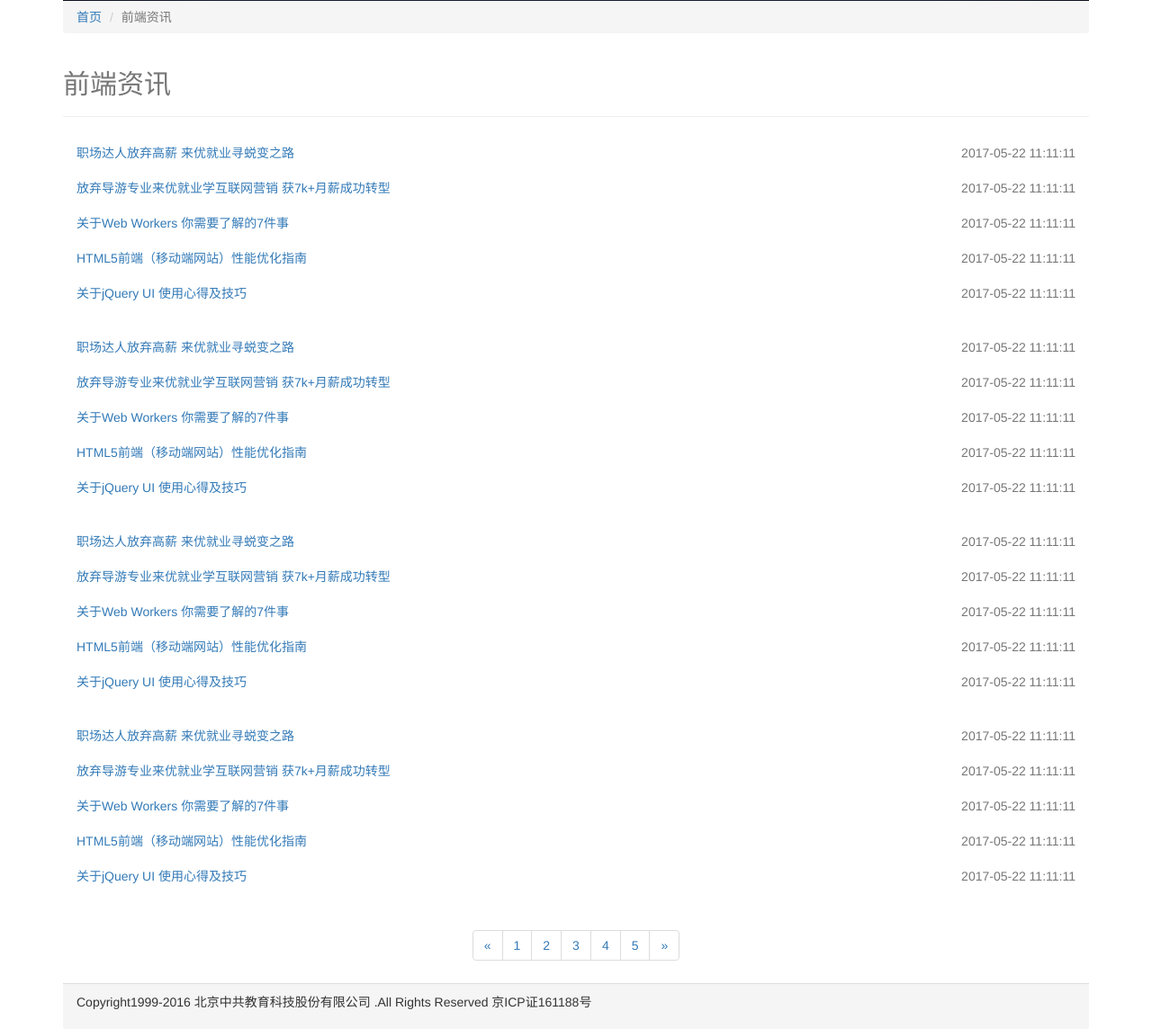
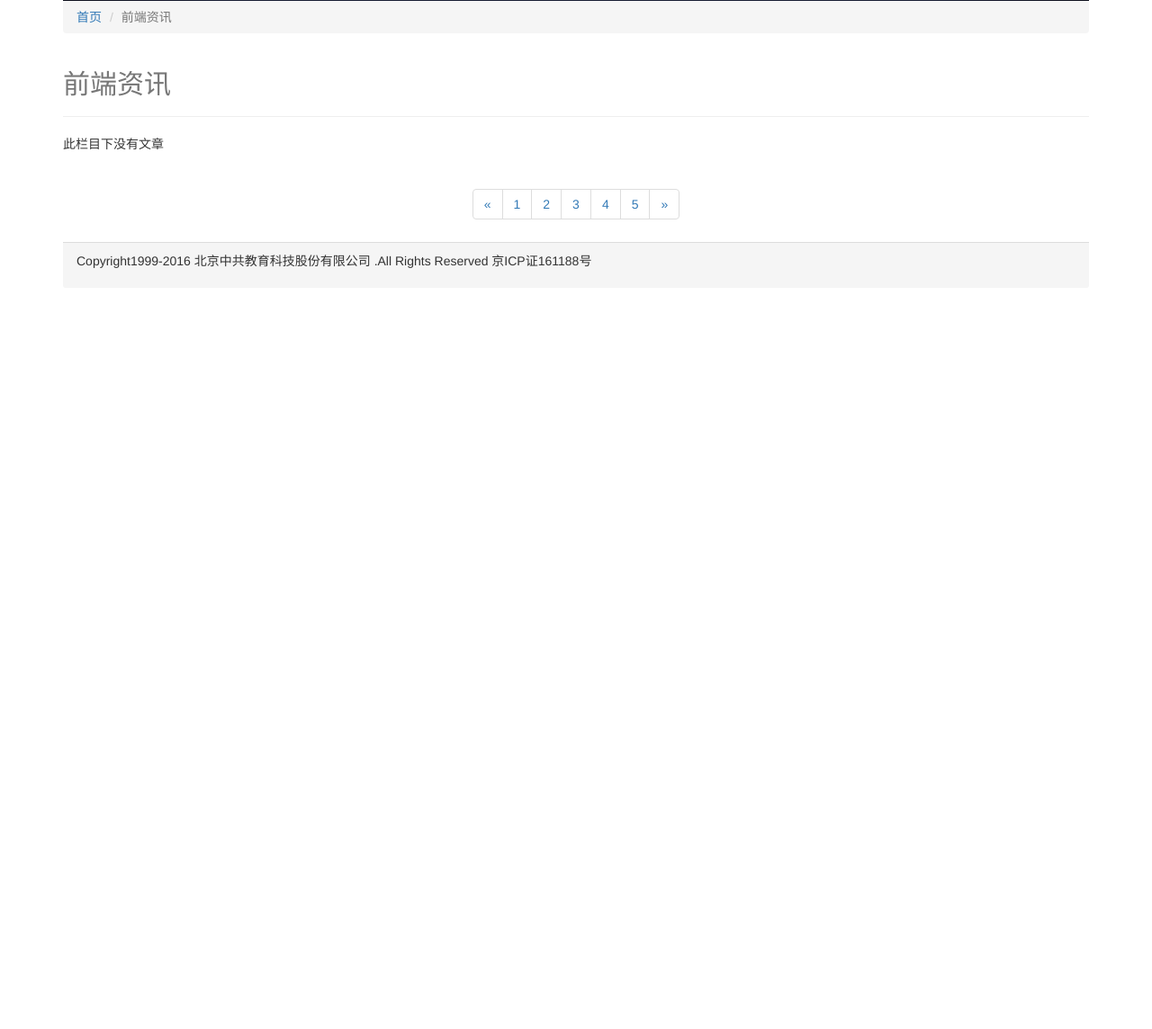
Before and after one commit to Xioqua/bootstrap_php_exersise, a PHP site: page /list.php?column=1 in a window 1280 px wide. Shown: the part 334-1478 px from the top of the page at 90% size. After the commit the page ends 632 px from the top, so only its background shows below. Run offline with PHP 8.4, Linux system fonts and the light colour scheme; tables that the repository leaves empty or names only in its code hold one stand-in row (values such as "Sample post").

Commit message:
loop in page

```diff
--- a/index.php
+++ b/index.php
@@ -44,7 +44,8 @@ if ($con->connect_error) {
                                 <a href="content.php?id=<?php echo $row['u_id']; ?>" target="_blank"
                                    title="<?php echo $row['u_title']; ?>"><?php echo mb_substr($row['u_title'], 0, 8, 'utf8'); ?></a>
                                 <br>
-                                <small><a href="list.php" target="_blank"><?php echo $row['u_column']; ?></a></small>
+                                <small><a href="list.php?column=<?php echo $row['u_column']; ?>"
+                                          target="_blank"><?php echo $row['u_column']; ?></a></small>
                             </h3>
                             <p>
                                 <?php echo mb_substr($row['u_description'], 0, 44, 'utf8'); ?>……
--- a/list.php
+++ b/list.php
@@ -26,93 +26,26 @@ if ($con->connect_error) {
         <h2 class="text-muted">前端资讯</h2>
     </div>
     <ul class=" list-group list">
-        <li class="list-group-item">
-            <a href="#">职场达人放弃高薪 来优就业寻蜕变之路</a>
-            <span class="time text-muted pull-right">2017-05-22 11:11:11</span>
-        </li>
-        <li class="list-group-item">
-            <a href="#">放弃导游专业来优就业学互联网营销 获7k+月薪成功转型</a>
-            <span class="time text-muted pull-right">2017-05-22 11:11:11</span>
-        </li>
-        <li class="list-group-item">
-            <a href="#">关于Web Workers 你需要了解的7件事</a>
-            <span class="time text-muted pull-right">2017-05-22 11:11:11</span>
-        </li>
-        <li class="list-group-item">
-            <a href="#">HTML5前端（移动端网站）性能优化指南</a>
-            <span class="time text-muted pull-right">2017-05-22 11:11:11</span>
-        </li>
-        <li class="list-group-item">
-            <a href="#">关于jQuery UI 使用心得及技巧</a>
-            <span class="time text-muted pull-right">2017-05-22 11:11:11</span>
-        </li>
+        <?php
+        $column = $_GET['column'];
+        //sql中的字符串要用引号
+        $sql = "SELECT * FROM u_article WHERE u_column='$column'";
+        $result = $con->query($sql);
+        if ($result->num_rows > 0) {
+            while ($result->fetch_assoc()) {
+                ?>
+                <li class="list-group-item">
+                    <a href="#">职场达人放弃高薪 来优就业寻蜕变之路</a>
+                    <span class="time text-muted pull-right">2017-05-22 11:11:11</span>
+                </li>
+                <?php
+            }
+        } else {
+            echo '此栏目下没有文章';
+        }
+        ?>
     </ul>
-    <ul class=" list-group list">
-        <li class="list-group-item">
-            <a href="#">职场达人放弃高薪 来优就业寻蜕变之路</a>
-            <span class="time text-muted pull-right">2017-05-22 11:11:11</span>
-        </li>
-        <li class="list-group-item">
-            <a href="#">放弃导游专业来优就业学互联网营销 获7k+月薪成功转型</a>
-            <span class="time text-muted pull-right">2017-05-22 11:11:11</span>
-        </li>
-        <li class="list-group-item">
-            <a href="#">关于Web Workers 你需要了解的7件事</a>
-            <span class="time text-muted pull-right">2017-05-22 11:11:11</span>
-        </li>
-        <li class="list-group-item">
-            <a href="#">HTML5前端（移动端网站）性能优化指南</a>
-            <span class="time text-muted pull-right">2017-05-22 11:11:11</span>
-        </li>
-        <li class="list-group-item">
-            <a href="content.php">关于jQuery UI 使用心得及技巧</a>
-            <span class="time text-muted pull-right">2017-05-22 11:11:11</span>
-        </li>
-    </ul>
-    <ul class=" list-group list">
-        <li class="list-group-item">
-            <a href="#">职场达人放弃高薪 来优就业寻蜕变之路</a>
-            <span class="time text-muted pull-right">2017-05-22 11:11:11</span>
-        </li>
-        <li class="list-group-item">
-            <a href="#">放弃导游专业来优就业学互联网营销 获7k+月薪成功转型</a>
-            <span class="time text-muted pull-right">2017-05-22 11:11:11</span>
-        </li>
-        <li class="list-group-item">
-            <a href="#">关于Web Workers 你需要了解的7件事</a>
-            <span class="time text-muted pull-right">2017-05-22 11:11:11</span>
-        </li>
-        <li class="list-group-item">
-            <a href="#">HTML5前端（移动端网站）性能优化指南</a>
-            <span class="time text-muted pull-right">2017-05-22 11:11:11</span>
-        </li>
-        <li class="list-group-item">
-            <a href="#">关于jQuery UI 使用心得及技巧</a>
-            <span class="time text-muted pull-right">2017-05-22 11:11:11</span>
-        </li>
-    </ul>
-    <ul class=" list-group list">
-        <li class="list-group-item">
-            <a href="#">职场达人放弃高薪 来优就业寻蜕变之路</a>
-            <span class="time text-muted pull-right">2017-05-22 11:11:11</span>
-        </li>
-        <li class="list-group-item">
-            <a href="#">放弃导游专业来优就业学互联网营销 获7k+月薪成功转型</a>
-            <span class="time text-muted pull-right">2017-05-22 11:11:11</span>
-        </li>
-        <li class="list-group-item">
-            <a href="#">关于Web Workers 你需要了解的7件事</a>
-            <span class="time text-muted pull-right">2017-05-22 11:11:11</span>
-        </li>
-        <li class="list-group-item">
-            <a href="#">HTML5前端（移动端网站）性能优化指南</a>
-            <span class="time text-muted pull-right">2017-05-22 11:11:11</span>
-        </li>
-        <li class="list-group-item">
-            <a href="#">关于jQuery UI 使用心得及技巧</a>
-            <span class="time text-muted pull-right">2017-05-22 11:11:11</span>
-        </li>
-    </ul>
+    <!--    --><?php //echo $_GET['column'];?>
     <nav aria-label="Page navigation" class="text-center">
         <ul class="pagination">
             <li>
```
